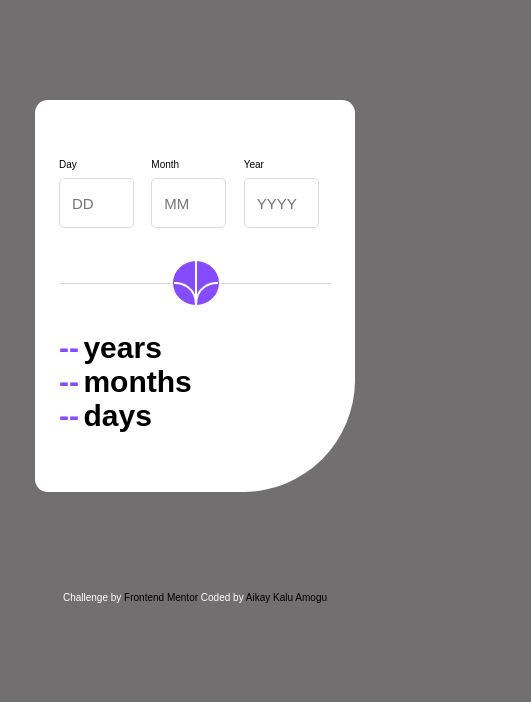
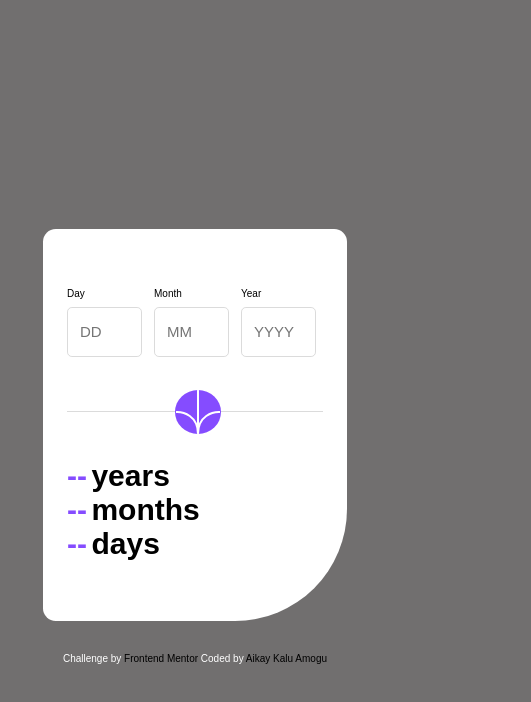
Before and after one commit to Aikaykalu17/calc-age, a plain HTML site: page index.html in a window 390 px wide. Shown: the whole page, 531 px wide, since content can reach past the window. Drawn offline with Linux system fonts and the light colour scheme.

Commit message:
New feat

```diff
--- a/style.css
+++ b/style.css
@@ -1385,28 +1385,30 @@ body {
 
   body {
     background-color: hsl(0, 1%, 44%);
-    width: 100%;
-    height: 100%;
-    display: flex;
-    flex-direction: column;
-    align-items: center;
-    /* justify-content: center; */
+    max-width: 480px;
+    height: 100vh;
+    display: flex;
+    flex-direction: column;
+    align-items: center;
+    justify-content: center;
     font-family: 'Poppings', sans-serif;
-    overflow: hidden;
+    overflow-x: hidden;
+    overflow-y: hidden;
   }
 
   .container {
-    height: 37rem;
-    width: 42rem;
+    height: fit-content;
+    width: fit-content;
     display: flex;
     flex-direction: column;
     align-items: center;
     justify-content: center;
+    margin-top: 3rem;
   }
 
   .main_container {
     height: 24.5rem;
-    width: 20rem;
+    width: 19rem;
     display: flex;
     flex-direction: column;
     align-items: center;
@@ -1417,7 +1419,7 @@ body {
   }
 
   .container_main {
-    width: 17rem;
+    width: 16rem;
     height: 20rem;
     display: flex;
     flex-direction: column;
@@ -1489,10 +1491,11 @@ body {
   }
 
   .attribution {
-    margin-bottom: 9px;
     font-size: 10px;
     text-align: center;
     color: #fff;
+    margin-top: 2rem;
+    margin-bottom: 0;
   }
   .attribution a {
     font-size: 10px;
```
Also changed, not shown: index.html (+1 -2 lines).
